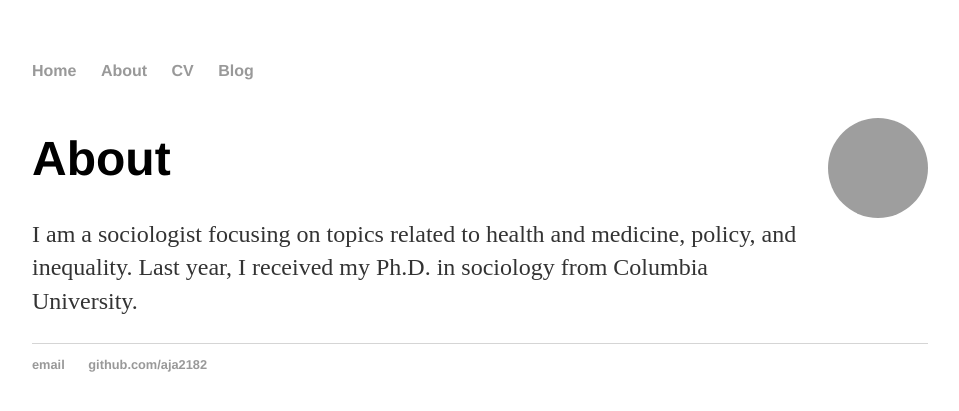
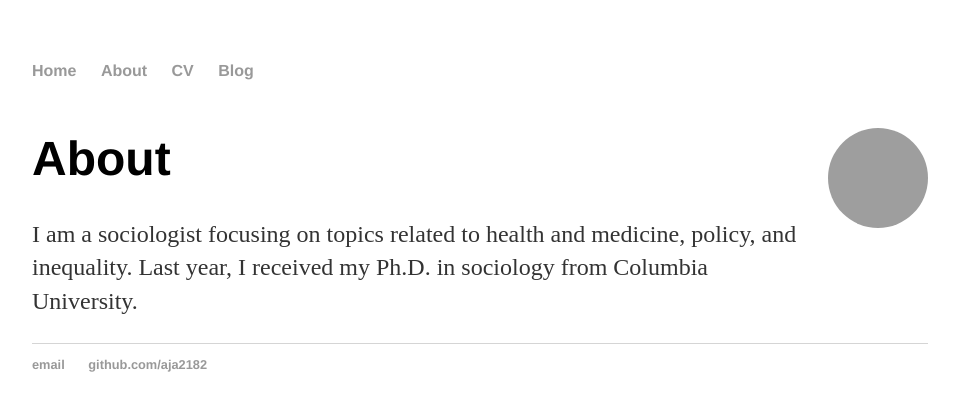
Before and after one commit to aja2182/aja2182.github.io, a Jekyll site: the page built from about/index.html, in a window 1280 px wide. Shown: the top 411 px of the page, without its empty margins (160-1119 px from the left). Built offline with Jekyll 4.4.1, drawn with Linux system fonts in a browser that asks for light colours; grey boxes are pictures that could not be loaded.

Commit message:
Update index.html

```diff
--- a/about/index.html
+++ b/about/index.html
@@ -18,8 +18,8 @@ title: About moi
             border-radius: 50%;
             width: 100px; /* Adjust the size as needed */
             height: 100px; /* Ensure the height matches the width for a perfect circle */
-            margin-left: 20px; /* Space between the image and the text */
-            margin-top: 20px; /* Lower the avatar */
+            margin-left: 10px; /* Space between the image and the text */
+            margin-top: 30px; /* Lower the avatar */
         }
         .text-content {
             flex: 1;
```
